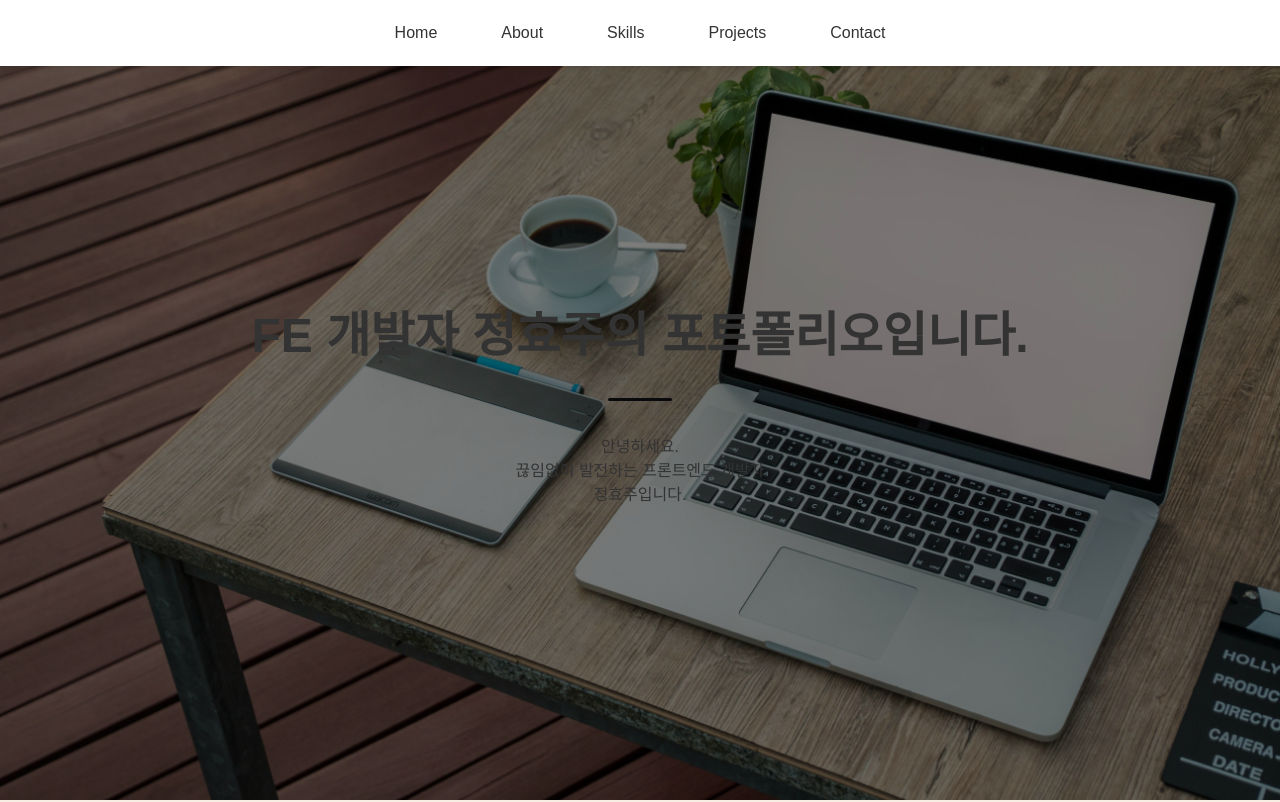
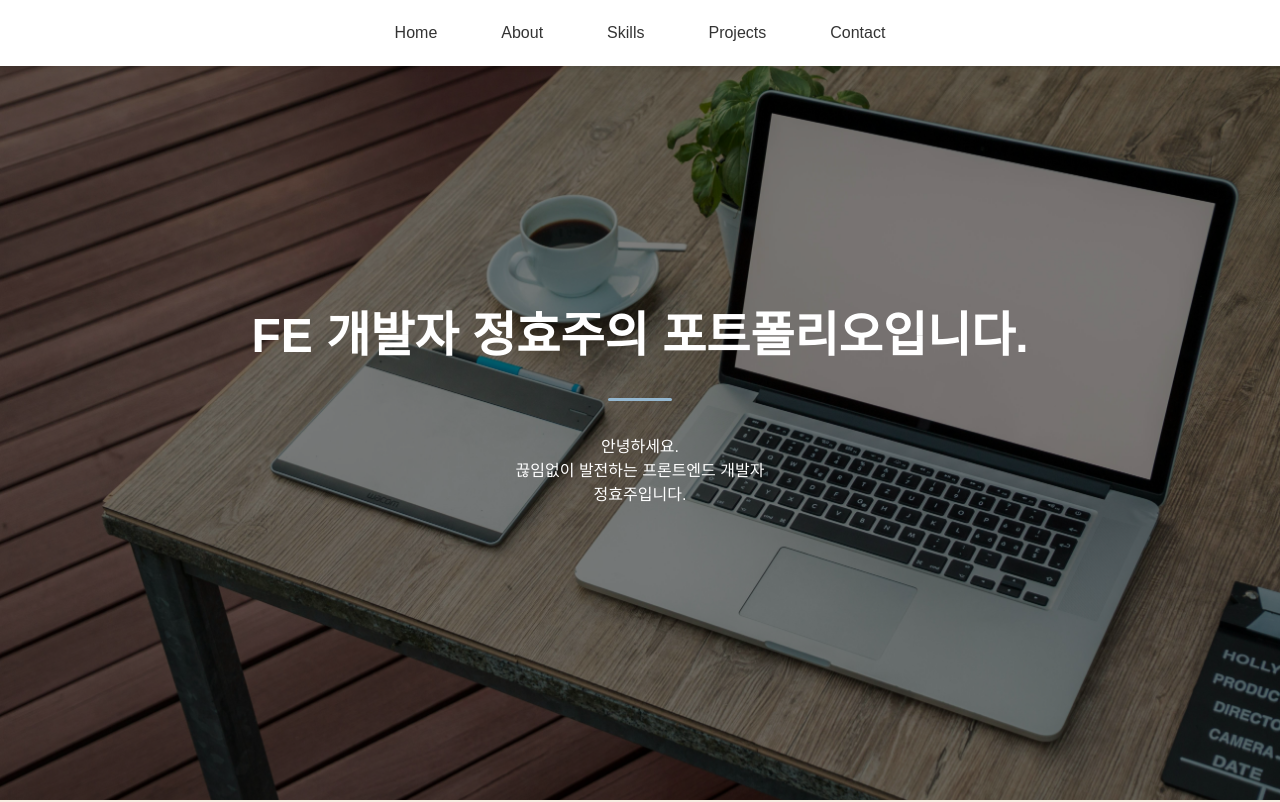
Before and after one commit to h-0y28/h-0y28, a React (Vite) app: page / in a window 1280 px wide. Shown: the top 802 px of the page. Built offline with nearby package versions, Linux system fonts and the light colour scheme; a web font is replaced by a local one.

Commit message:
style: change colors

```diff
--- a/src/styles/theme.ts
+++ b/src/styles/theme.ts
@@ -1,9 +1,11 @@
 export const theme = {
   colors: {
-    primary: "#857F74", // 메인 색상 - 핑크
-    secondary: "#0A090C", // 보조 색상 - 검정
+    primary: "#1F487E", // 메인 색상 - 파랑
+    secondary: "#95B8D1", // 보조 색상 - 하늘
     background: "#F7EDE2", // 배경 색상
-    accent: "#033F63", // 강조 색상 - 파랑
+    black: "#17171B",
+    white: "#ffffff",
+    // accent: "#033F63", // 강조 색상 - 파랑
     // highlight: "#", // 포인트 색상 - 베이지
   },
   fonts: {
```
